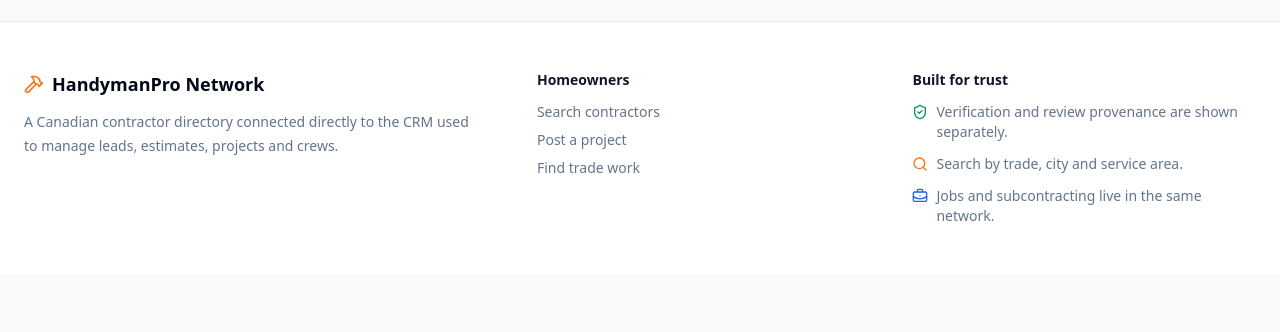
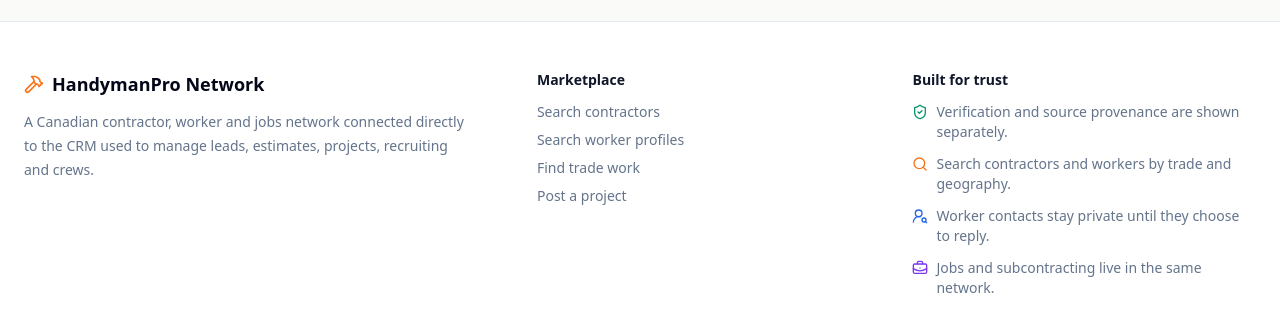
Before and after one commit to ctmakc/Crmhandyman, a Next.js app: page / in a window 1280 px wide. Shown: the part 2444-2776 px from the top of the page. Before the commit the page ends 2718 px from the top, so only its background shows below. Built offline with nearby package versions, Linux system fonts and the light colour scheme; no server answers; the database is empty.

Commit message:
feat: add workers to public marketplace navigation

```diff
--- a/src/components/marketplace/PublicShell.tsx
+++ b/src/components/marketplace/PublicShell.tsx
@@ -1,12 +1,18 @@
 import Link from "next/link";
-import { BriefcaseBusiness, Hammer, Search, ShieldCheck } from "lucide-react";
+import {
+  BriefcaseBusiness,
+  Hammer,
+  Search,
+  ShieldCheck,
+  UserRoundSearch,
+} from "lucide-react";
 
 export default function PublicShell({ children }: { children: React.ReactNode }) {
   return (
     <div className="min-h-screen bg-stone-50 text-slate-950">
       <header className="sticky top-0 z-40 border-b border-slate-200/80 bg-white/95 backdrop-blur">
         <div className="mx-auto flex h-16 max-w-7xl items-center justify-between px-4 sm:px-6">
-          <Link href="/directory" className="flex items-center gap-2 font-black tracking-tight">
+          <Link href="/" className="flex items-center gap-2 font-black tracking-tight">
             <span className="flex h-9 w-9 items-center justify-center rounded-xl bg-orange-500 text-white">
               <Hammer className="h-5 w-5" />
             </span>
@@ -16,9 +22,12 @@ export default function PublicShell({ children }: { children: React.ReactNode })
             </span>
           </Link>
 
-          <nav className="hidden items-center gap-6 text-sm font-semibold text-slate-600 md:flex">
+          <nav className="hidden items-center gap-5 text-sm font-semibold text-slate-600 md:flex">
             <Link className="hover:text-slate-950" href="/contractors">
-              Find a pro
+              Contractors
+            </Link>
+            <Link className="hover:text-slate-950" href="/workers">
+              Workers
             </Link>
             <Link className="hover:text-slate-950" href="/jobs">
               Trade jobs
@@ -39,7 +48,7 @@ export default function PublicShell({ children }: { children: React.ReactNode })
               href="/register"
               className="rounded-lg bg-slate-950 px-3.5 py-2 text-sm font-bold text-white hover:bg-slate-800"
             >
-              List your business
+              List business
             </Link>
           </div>
         </div>
@@ -55,21 +64,24 @@ export default function PublicShell({ children }: { children: React.ReactNode })
               HandymanPro Network
             </div>
             <p className="mt-3 max-w-md text-sm leading-6 text-slate-500">
-              A Canadian contractor directory connected directly to the CRM used to manage leads,
-              estimates, projects and crews.
+              A Canadian contractor, worker and jobs network connected directly to the CRM used to
+              manage leads, estimates, projects, recruiting and crews.
             </p>
           </div>
           <div>
-            <h2 className="text-sm font-bold text-slate-900">Homeowners</h2>
+            <h2 className="text-sm font-bold text-slate-900">Marketplace</h2>
             <div className="mt-3 space-y-2 text-sm text-slate-500">
               <Link className="block hover:text-slate-950" href="/contractors">
                 Search contractors
               </Link>
-              <Link className="block hover:text-slate-950" href="/hire">
-                Post a project
+              <Link className="block hover:text-slate-950" href="/workers">
+                Search worker profiles
               </Link>
               <Link className="block hover:text-slate-950" href="/jobs">
                 Find trade work
+              </Link>
+              <Link className="block hover:text-slate-950" href="/hire">
+                Post a project
               </Link>
             </div>
           </div>
@@ -78,14 +90,18 @@ export default function PublicShell({ children }: { children: React.ReactNode })
             <div className="mt-3 space-y-3 text-sm text-slate-500">
               <p className="flex gap-2">
                 <ShieldCheck className="mt-0.5 h-4 w-4 shrink-0 text-emerald-600" />
-                Verification and review provenance are shown separately.
+                Verification and source provenance are shown separately.
               </p>
               <p className="flex gap-2">
                 <Search className="mt-0.5 h-4 w-4 shrink-0 text-orange-500" />
-                Search by trade, city and service area.
+                Search contractors and workers by trade and geography.
               </p>
               <p className="flex gap-2">
-                <BriefcaseBusiness className="mt-0.5 h-4 w-4 shrink-0 text-blue-600" />
+                <UserRoundSearch className="mt-0.5 h-4 w-4 shrink-0 text-blue-600" />
+                Worker contacts stay private until they choose to reply.
+              </p>
+              <p className="flex gap-2">
+                <BriefcaseBusiness className="mt-0.5 h-4 w-4 shrink-0 text-violet-600" />
                 Jobs and subcontracting live in the same network.
               </p>
             </div>
```
